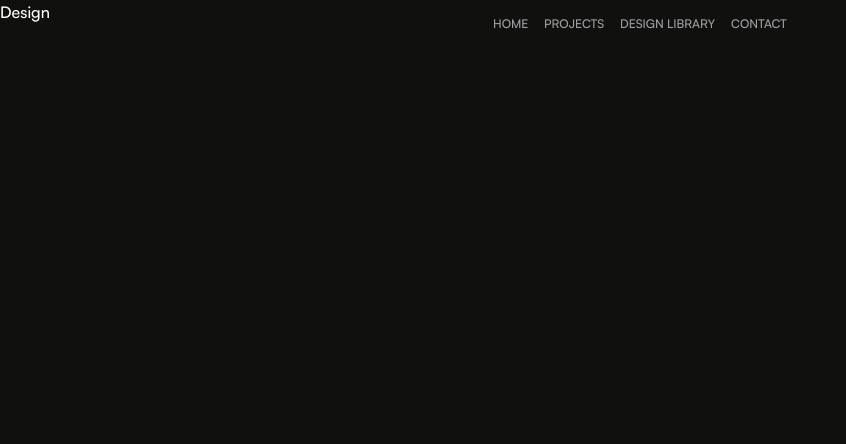
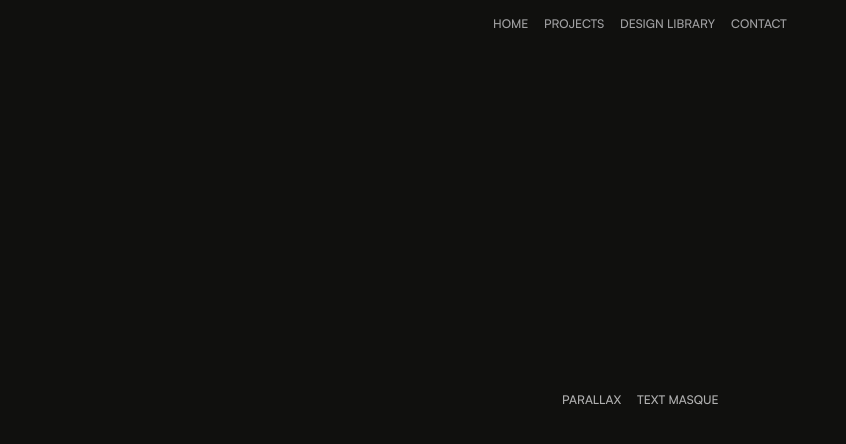
Before and after one commit to fogelmark/portfolio-25, a Next.js app: page /design-library in a window 1280 px wide. Shown: the top 444 px of the page, without its empty margins (0-846 px from the left). Built offline with nearby package versions, Linux system fonts and the light colour scheme.

Commit message:
Added links in design library

```diff
--- a/app/components/hero-nav.tsx
+++ b/app/components/hero-nav.tsx
@@ -1,5 +1,3 @@
-/* eslint-disable */
-
 import { cn } from "@/lib/utils"
 import { motion } from "motion/react"
 import Link from "next/link"
--- a/app/design-library/page.tsx
+++ b/app/design-library/page.tsx
@@ -1,7 +1,34 @@
-import React from 'react'
+import { cn } from "@/lib/utils"
+import { motion } from "motion/react"
+import Link from "next/link"
+import React from "react"
+
+const navItems = [
+  { name: "parallax", href: "/design-library/parallax" },
+  { name: "text masque", href: "/design-library/text-masque" },
+]
 
 export default function Page() {
   return (
-    <div>Design</div>
+    <div className="flex min-h-screen items-center justify-center">
+      <nav className="col-span-12 flex items-center justify-center self-center uppercase md:col-span-4 md:col-start-5">
+        <ul className="group text-gray-secondary flex text-xs font-medium">
+          {navItems.map((item, i) => (
+            <div key={i} className="cursor-pointer overflow-hidden">
+              <li
+                key={item.name}
+                className={cn(
+                  "px-2 transition-colors duration-300 ease-out will-change-transform",
+                  "group-hover:text-gray-tertiary",
+                  "hover:text-gray-secondary",
+                )}
+              >
+                <Link href={item.href}>{item.name}</Link>
+              </li>
+            </div>
+          ))}
+        </ul>
+      </nav>
+    </div>
   )
 }
--- a/app/design-library/parallax/page.tsx
+++ b/app/design-library/parallax/page.tsx
@@ -21,8 +21,10 @@ export default function Page() {
   }, []);
 
   return (
-    <div className="flex flex-col relative min-h-[100vh] justify-center items-center">
-      <div className="h-screen" />
+    <div className="flex bg-white flex-col relative min-h-[100vh] justify-center items-center">
+      <div className="h-screen uppercase flex justify-center text-gray-background items-center text-2xl font-bold">
+        <h1>scroll</h1>
+      </div>
       <div className="relative h-[300vh] py-28">
         <ParallaxGallery />
       </div>
```
